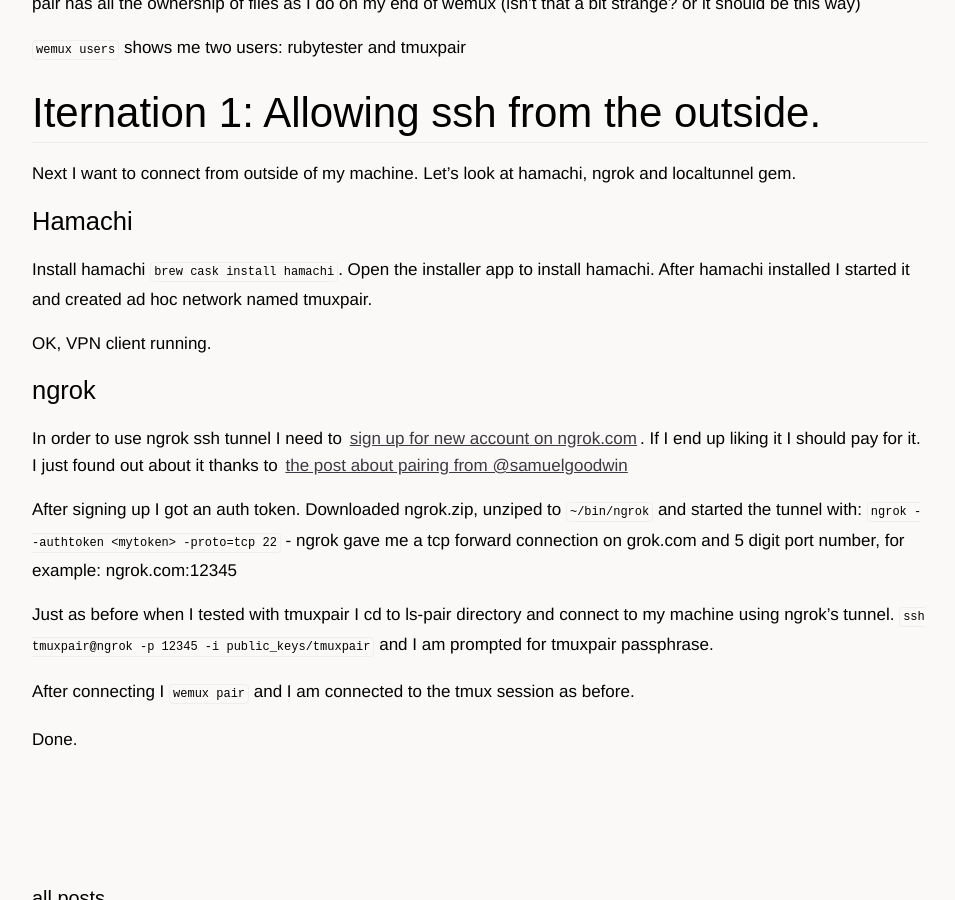
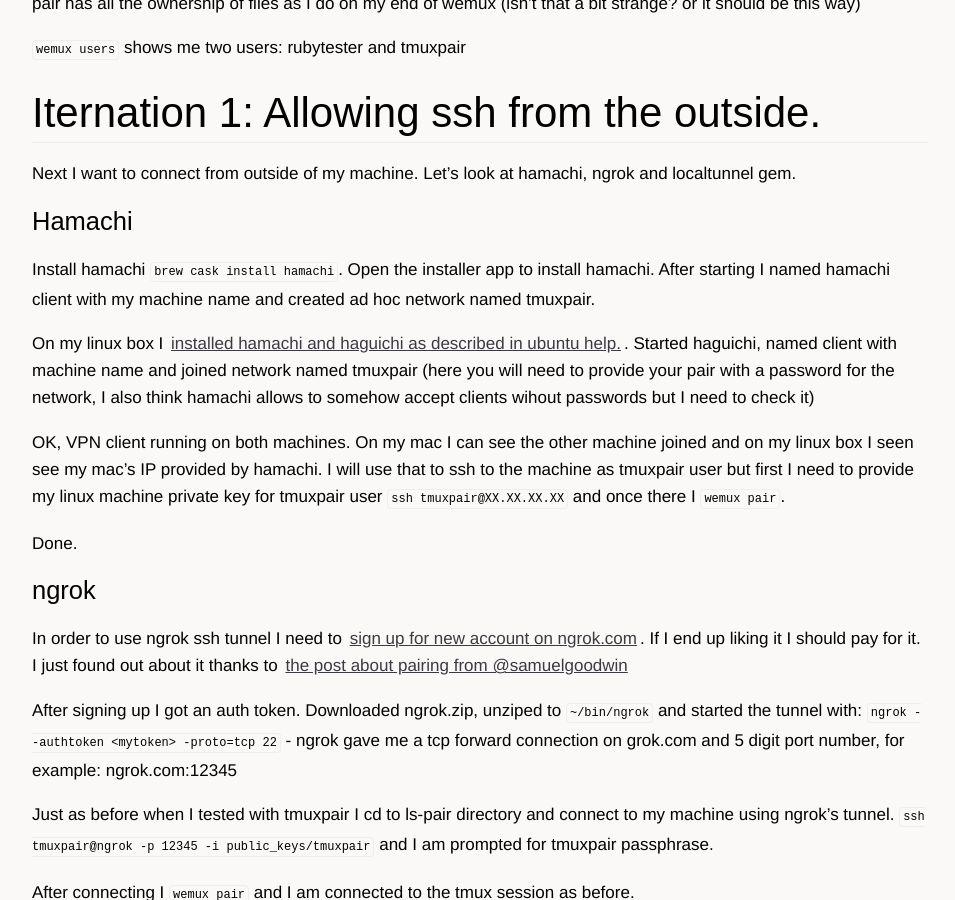
Before and after one commit to marekj/marekj.github.io, a Jekyll site: the page built from _posts/2013-10-30-setup-tmux-pair-user.md, in a window 1280 px wide and 900 px high, scrolled down 1449 px. Shown: the whole window, without its empty margins (160-1115 px from the left). Built offline with Jekyll 4.4.1, drawn with Linux system fonts in a browser that asks for light colours; Markdown is read by kramdown in place of the engine named in the settings; comment, search, counter and statistics services are not loaded.

Commit message:
hamachi and ngrok instructions

```diff
--- a/_posts/2013-10-30-setup-tmux-pair-user.md
+++ b/_posts/2013-10-30-setup-tmux-pair-user.md
@@ -47,9 +47,13 @@
 
 ## Hamachi
 
-Install hamachi `brew cask install hamachi`. Open the installer app to install hamachi. After hamachi installed I started it and created ad hoc network named tmuxpair.
+Install hamachi `brew cask install hamachi`. Open the installer app to install hamachi. After starting I named hamachi client with my machine name and created ad hoc network named tmuxpair.
 
-OK, VPN client running.
+On my linux box I [installed hamachi and haguichi as described in ubuntu help.](https://help.ubuntu.com/community/Hamachi). Started haguichi, named client with machine name and joined network named tmuxpair (here you will need to provide your pair with a password for the network, I also think hamachi allows to somehow accept clients wihout passwords but I need to check it)
+
+OK, VPN client running on both machines. On my mac I can see the other machine joined and on my linux box I seen see my mac's IP provided by hamachi. I will use that to ssh to the machine as tmuxpair user but first I need to provide my linux machine private key for tmuxpair user `ssh tmuxpair@XX.XX.XX.XX` and once there I `wemux pair`.
+
+Done.
 
 ## ngrok
 
```
